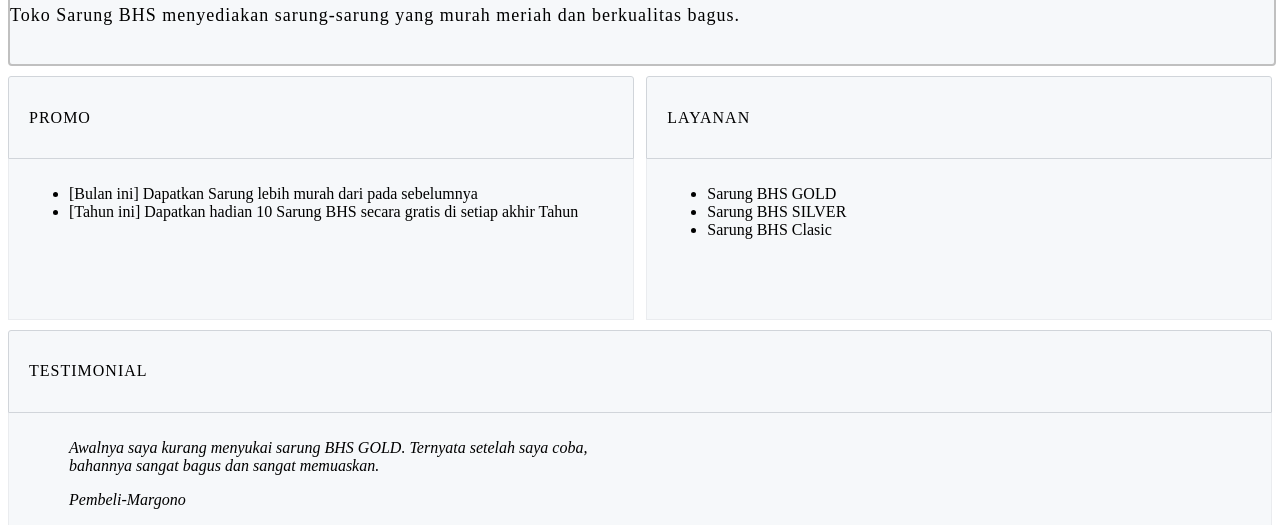
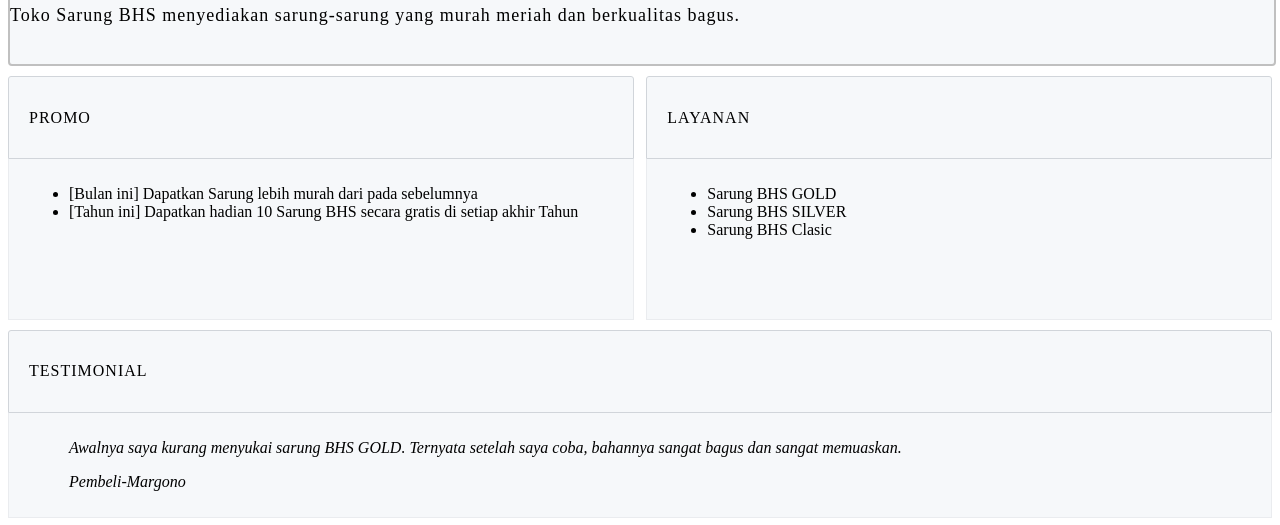
Before and after one commit to muhammadtoha/muhammadtoha.github.io, a plain HTML site: page index.html in a window 1280 px wide. Shown: the part 738-1263 px from the top of the page. Drawn offline with Linux system fonts and the light colour scheme.

Commit message:
Add files via upload

```diff
--- a/index.html
+++ b/index.html
@@ -132,14 +132,14 @@
 
         <!-- Start Testimonial -->
         <div class="container-testimonial">
-            <div clas="main-home-one">
+            <div class="main-home-three">
                 <div class="box-heading">
                     <h4>Testimonial</h4>
                 </div>
                 <div class=box-isi>
-                    <blockquote>
+                    <blockquote ">
                         <p>
-                            <em>Awalnya saya kurang menyukai sarung BHS GOLD. Ternyata setelah saya coba, <br> bahannya sangat bagus dan sangat memuaskan.</em>
+                            <em>Awalnya saya kurang menyukai sarung BHS GOLD. Ternyata setelah saya coba, bahannya sangat bagus dan sangat memuaskan.</em>
                         </p>
                         <cite>Pembeli-Margono</cite>
                     </blockquote>
```
